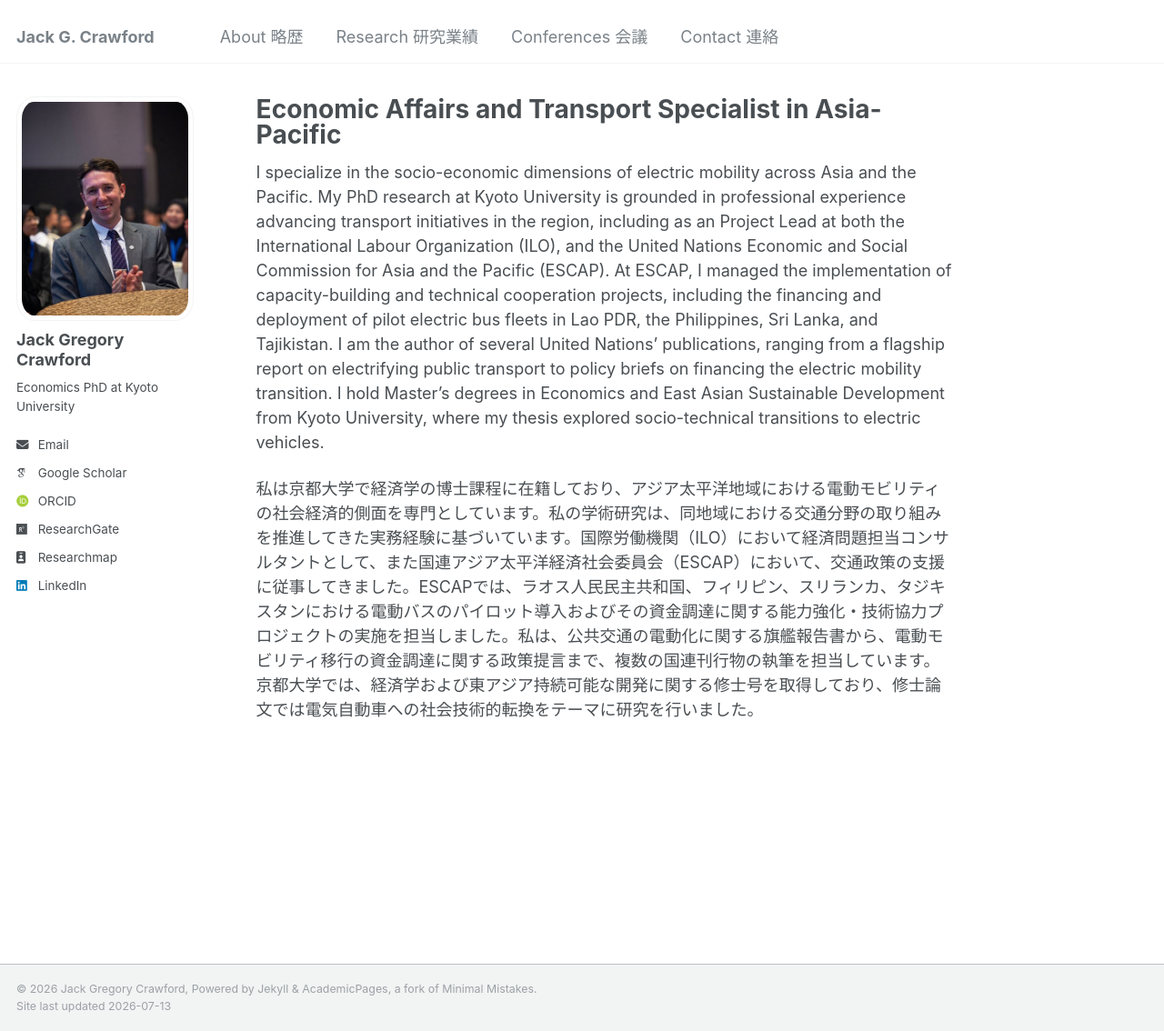
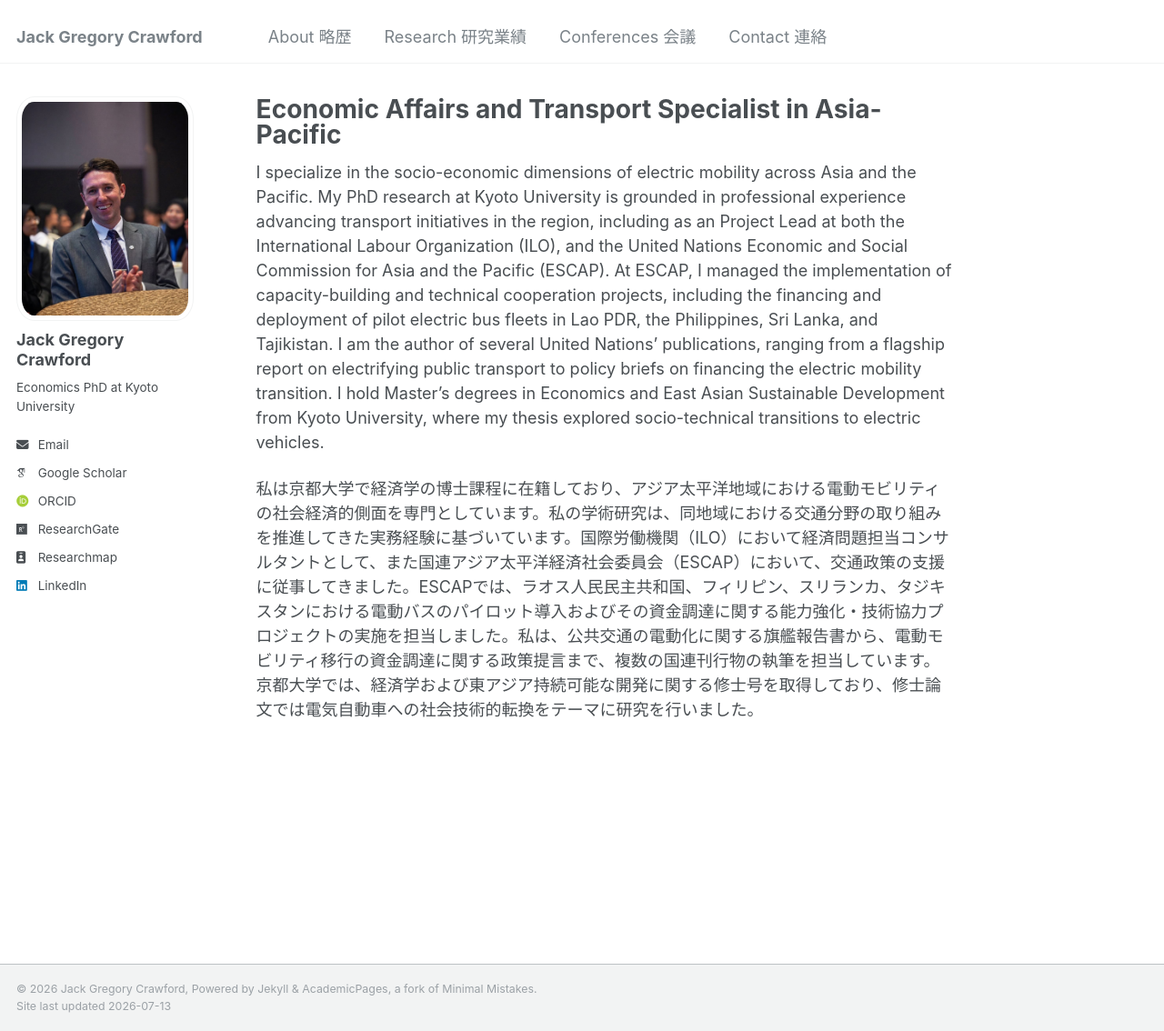
Before and after one commit to jackgcrawford/jackcrawford, a Jekyll site: the page built from _pages/about.md, in a window 1280 px wide and 1134 px high. Shown: the whole window at 91% size. Built offline with Jekyll 4.4.1, drawn with Linux system fonts in a browser that asks for light colours; some web fonts are replaced.

Commit message:
Update _config.yml

```diff
--- a/_config.yml
+++ b/_config.yml
@@ -8,7 +8,7 @@
 
 # Basic Site Settings
 locale                   : "en-US"
-title                    : "Jack G. Crawford"
+title                    : "Jack Gregory Crawford"
 title_separator          : "-"
 name                     : &name "Jack Gregory Crawford"
 description              : &description "Economics PhD at Kyoto University"
```
